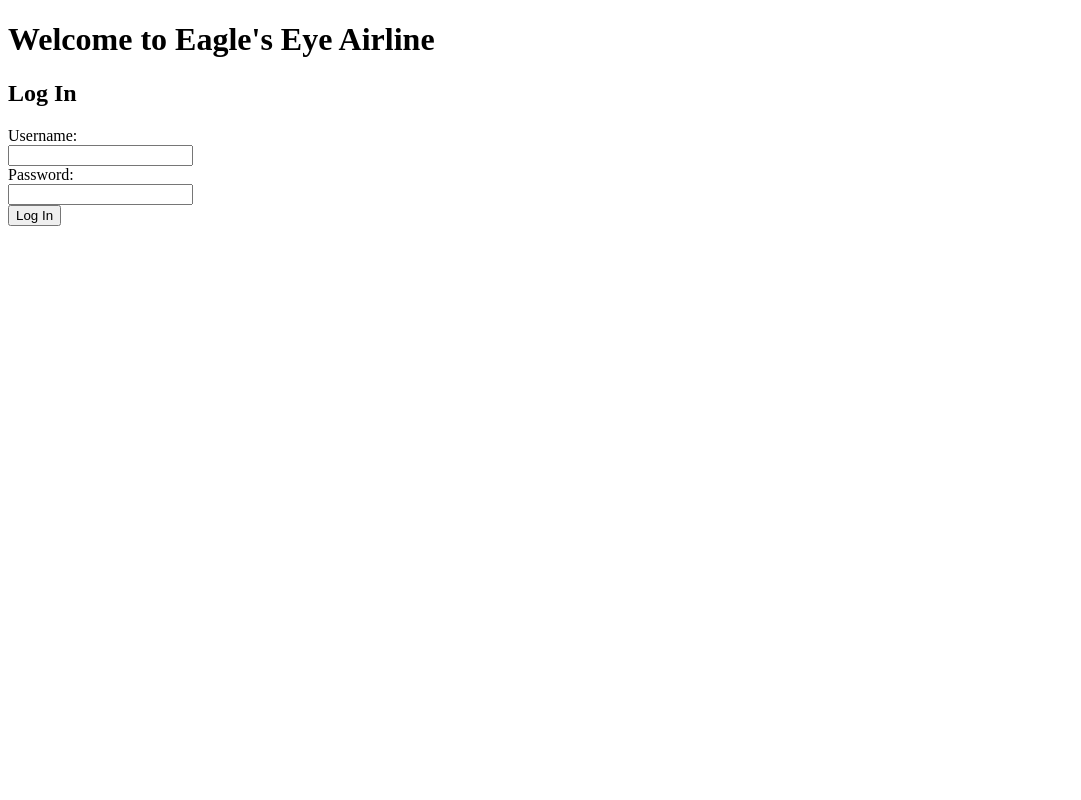
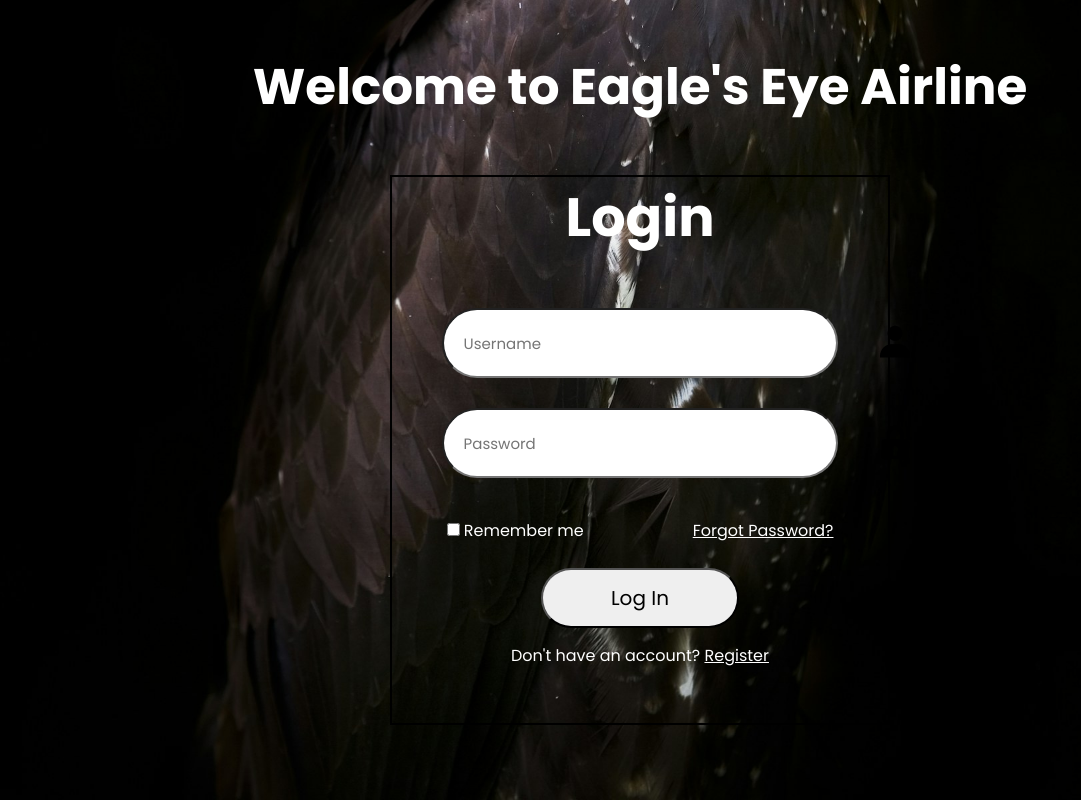
Before and after one commit to OneCode-AA/Transparent-Login-Form, a plain HTML site: page index.html in a window 1280 px wide. Shown: the whole page, without its empty margins (0-1081 px from the left). Drawn offline with nearby package versions, Linux system fonts and the light colour scheme.

Commit message:
Completed Log In Page

```diff
--- a/css/styles.css
+++ b/css/styles.css
@@ -1,21 +1,95 @@
-/* html {
-    width: 100%;
-    height: 100%;
+* {
+    margin: 0;
+    padding: 0;
+    box-sizing: border-box;
+    font-family: 'Poppins', sans-serif;
 }
 
+
 body {
-    margin: 20px auto;
-    font-family: Impact, Haettenschweiler, 'Arial Narrow Bold', sans-serif;
-    background-image: url(/images/sylvain-mauroux-jYCUBAIUsk8-unsplash.jpg);
-    background-size: auto;
+    display: flex;
+    justify-content: center;
+    align-items: center;
+    flex-direction: column;
+    min-height: 70vh;
+    font-family: 'Poppins', sans-serif;
+    background: dodgerblue;
+    background-image: url(/images/jack-seeds-lV5Y2116NZg-unsplash\ \(1\).jpg);
+    background-size: cover;
+    background-position: center;
+    color: white;
 }
 
 header > h1 {
     display: block;
     text-align: center;
     margin: 50px auto;
+    font-size: 50px;
 }
 
-main section:nth-of-type(1) {
-    text-align: ;
-} */
+.wrapper {
+    width: 50%;
+    max-width: 500px;
+    height: 550px;
+    border: 2px solid black;
+    margin: 0 auto;
+
+
+}
+
+.login-name {
+    font-size: 36px;
+    text-align: center;
+    padding: 0 0 50px 0;
+}
+
+form {
+    text-align: center;
+    width: 100%;
+    background-color: dodgerblue;
+    background: transparent;
+}
+
+
+.login-wrapper> .remember-me {
+   display: flex;
+   justify-content: space-around;
+}
+
+.input-box input {
+    width: 80%;
+    height: 70px;
+    margin: 0 0 30px;
+    border-radius: 40px;
+    font-size: 15px;
+    padding: 15px 20px;
+    font-family: 'Poppins', sans-serif;
+
+}
+
+article i {
+    position: absolute;
+    right: 300px;
+    transform: translateX(-50%);
+    font-size: 40px;
+    padding: 15px 0 0 90px;
+    color: black;
+}
+
+.remember-me {
+    margin: 10px 0;
+}
+
+article button {
+    width: 40%;
+    height: 60px;
+    margin: 15px 0;
+    border-radius: 40px;
+    font-size: 20px;
+    padding: 0 20px;
+    font-family: 'Poppins', sans-serif;
+}
+
+a {
+    color: white;
+}
--- a/index.html
+++ b/index.html
@@ -5,29 +5,43 @@
     <meta name="viewport" content="width=device-width, initial-scale=1.0">
     <title>Transparent Log In Form</title>
     <link rel="stylesheet" href="/css/styles.css">
+    <!-- Boxicons CSS -->
+    <link href='https://unpkg.com/boxicons@2.1.4/css/boxicons.min.css' rel='stylesheet'>
+    <!-- Font Link -->
+    <link rel="preconnect" href="https://fonts.googleapis.com">
+    <link rel="preconnect" href="https://fonts.gstatic.com" crossorigin>
+    <link href="https://fonts.googleapis.com/css2?family=Poppins:wght@300;400;500;600;700;800;900&display=swap" rel="stylesheet">
 </head>
 <body>
     <header>
         <h1>Welcome to Eagle's Eye Airline</h1>
     </header>
-    <main>
-        <section>
+    <main class="wrapper">
+        <form action="">
+            <section class="login-name">
+                <h2>Login</h2>
+            </section>
+            <section class="login-wrapper">
+            <article class="input-box">
+                <input type="text" name="username" id="username" minlength="3" placeholder="Username" required>
+                <i class='bx bxs-user'></i>
+            </article>
+            <article class="input-box">
+                <input type="password" name="password" id="password" placeholder="Password" required>
+                <i class='bx bxs-lock' ></i>
+            </article>
+            <div class="remember-me">
+                <div><input type="checkbox" name="remember-me" id="remember-me"> Remember me</div>
+                <div><a href="#">Forgot Password?</a></div>
+            </div>
             <article>
-                <h2>Log In</h2>
+                <button type="submit">Log In</button>
+            </article>
+            <article>
+                <p>Don't have an account? <a href="#">Register</a></p>
             </article>
         </section>
-        <section>
-            <article>
-                <label for="username">Username: </label>
-                <br>
-                <input type="text" name="username" id="username" minlength="3" required>
-                <br>
-                <label for="password">Password: </label>
-                <br>
-                <input type="password" name="password" id="password">
-            </article>
-            <button type="submit">Log In</button>
-        </section>
+        </form>
     </main>
     <footer>
 
```
Also changed, not shown: images/alex-zeng-rh0iiQyEHBU-unsplash (1).jpg (added), images/jack-seeds-lV5Y2116NZg-unsplash (1).jpg (added), images/jack-seeds-lV5Y2116NZg-unsplash.jpg (added), images/sylvain-mauroux-jYCUBAIUsk8-unsplash (1).jpg (deleted), images/sylvain-mauroux-jYCUBAIUsk8-unsplash.jpg (deleted), 1 other file.
